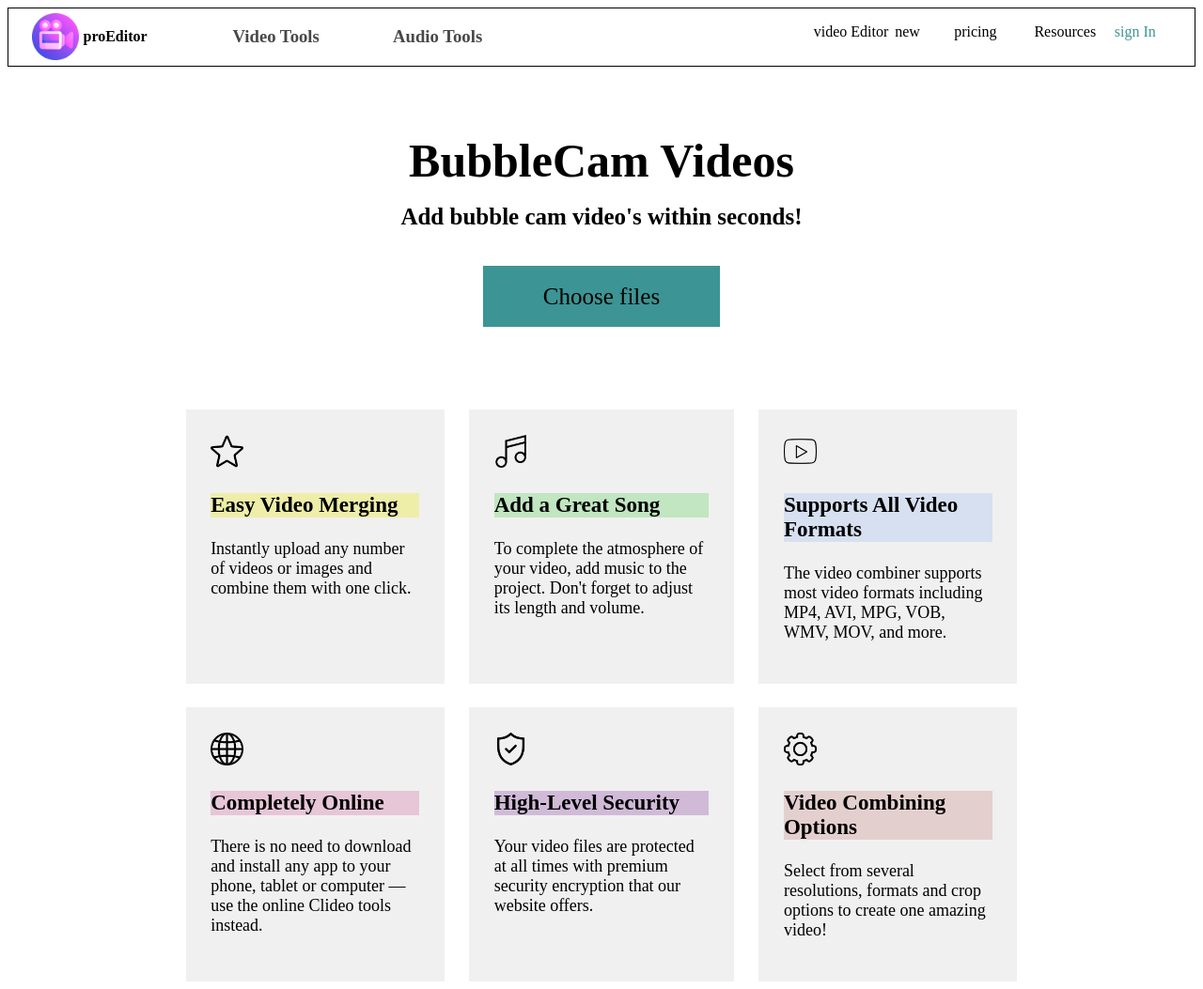
After one commit to selvacreation/videoEditor, a Django app: page /bubble/ in a window 1280 px wide. The commit adds this page. Shown: the whole page at 94% size. Run offline with Django 4.2, Linux system fonts and the light colour scheme.

Commit message:
bubble camera working code

```diff
--- /dev/null
+++ b/videoEditor/static/bubble.css
@@ -0,0 +1,238 @@
+.nav-bar-home{
+    display: flex;
+    color: black;
+    border: 1px solid black;
+}
+.productIconNavBar{
+    display: flex;
+    width: 25%;
+    margin-left: 2%;
+}
+#productIcon{
+    margin-top: 5px;
+    width: 50px;
+    height: 50px;
+}
+#productIconText{
+    margin-left: 2%;
+}
+.videoTools{
+    width: 20%;
+    position: relative;
+    color: rgb(73, 72, 72);
+}
+
+#videoToolsList{
+    border: 1px solid black;
+    position: absolute;
+    /* top: 60px; */
+    padding-left: 5px;
+    padding-right: 5px;
+    margin-left: -15px;
+    margin-top: 2px;
+}
+
+
+.audioTools{
+    width: 50%;
+    position: relative;
+    color: rgb(73, 72, 72);
+}
+#audioToolsList{
+    margin-top: 2px;
+    padding-left: 5px;
+    padding-right: 5px;
+    margin-left: -10px;
+    position: absolute;
+    border: 1px solid black;
+}
+
+.videoEditor{
+    width: 20%;
+    display: flex;
+}
+#videoEditorTag{
+    text-align: end;
+    margin-right: 4%;
+    width: 80%;
+}
+#videoEditorNew{
+    width: 50%;
+}
+.pricing{
+    width: 10%;
+}
+.resources{
+    width: 10%;
+}
+.signIn{
+    color: rgb(61, 148, 148);
+    width: 10%;
+}
+
+
+.bubbleMain{
+    margin-top: 7%;
+    text-align: center;
+    line-height: 25px;
+}
+#bubbleMainH1{
+    font-size: 50px;
+}
+#bubbleMainH3{
+    font-size: 25px;
+}
+#bubbleMainP{
+    margin-top: 40px;
+    margin-left: 40%;
+    margin-right: 40%;
+    padding-top: 20px;
+    padding-bottom: 20px;
+    font-size: 25px;
+    background-color: rgb(61, 148, 148);
+}
+.bubbleFeature{
+    margin-top: 7%;
+    margin-left: 15%;
+    margin-right: 15%;
+    display: flex;
+}
+.bubbleFeature1{
+    width: 33%;
+    padding: 3%;
+    margin-right: 3%;
+    /* border: 1px solid black; */
+    background-color: rgb(240, 240, 240);
+}
+.bubbleFeature2{
+    width: 34%;
+    padding: 3%;
+    margin-right: 3%;
+    /* border: 1px solid black; */
+    background-color: rgb(240, 240, 240);
+}
+.bubbleFeature3{
+    width: 33%;
+    padding: 3%;
+    /* border: 1px solid black; */
+    background-color: rgb(240, 240, 240);
+}
+
+
+.bubbleFeaturenext{
+    margin-top: 2%;
+    margin-left: 15%;
+    margin-right: 15%;
+    display: flex;
+}
+
+.uploadVideo{
+    margin-top: 20%;
+    margin-left: 30%;
+    margin-right: 30%;
+    border: 1px solid black;
+}
+
+.blackBG{
+    position: absolute;
+    z-index: 1;
+    height: 100vh;
+    width: 100vw;
+    background-color: black;
+    opacity: 0.9;
+}
+.BubbleEditorr{
+    position: relative;
+    z-index: 2;
+}
+.editorGrid{
+    display: flex;
+    margin: 5%;
+    color: white;
+    text-align: center;
+}
+.templateVideo{
+    width: 50%;
+    margin-right: 30px;
+}
+.bubbleVideo{
+    width: 50%;
+}
+.templateVideoVidDiv{
+    margin-top: 20px;
+    height: 40vh;
+}
+.bubbleVideoVidDiv{
+    margin-top: 20px;
+    height: 40vh;
+    position: relative;
+    /* position: absolute; */
+}
+.bubbleVideoUpload{
+    position: absolute;
+    justify-content: center;
+}
+#bubbleVideoUploadH4{
+    margin-top: -200px;
+    margin-left: 15vw;
+    color: white;
+    height: 40px;
+    width: 200px;
+    display: flex;
+    align-items: center;
+    justify-content: center;
+    background-color: rgb(61, 61, 219);
+}
+.SaveOrCancel{
+    display: flex;
+    margin-top: -3%;
+    margin-right: 35%;
+    margin-left: 42%;
+}
+#SaveOrCancelP{
+    border: 1px solid black;
+    height: 40px;
+    width: 100px;
+    background-color: red;
+    color: white;
+    text-align: center;
+    display: flex;
+    align-items: center;
+    justify-content: center;
+    margin-right: 2vw;
+}
+#SaveOrCancelForm{
+    border: 1px solid black;
+    height: 40px;
+    width: 100px;
+    background-color: blue;
+    color: white;
+    text-align: center;
+    margin-top: 2vh;
+    display: flex;
+    align-items: center;
+    justify-content: center;
+}
+.uploadVideoBubble{
+    text-align: center;
+    position: absolute;
+    margin-top: -31vh;
+    margin-left: 12vw;
+    border: 1px solid black;
+}
+
+.cancelIcon{
+    z-index: 3;
+    position: absolute;
+    margin-top: 3%;
+    margin-left: 75vw;
+}
+.showVideo{
+    position: relative;
+    z-index: 2;
+    margin-top: 5%;
+    margin-left: 20%;
+    margin-right: 20%;
+    /* border: 1px solid black; */
+    height: 60vh;
+}
--- /dev/null
+++ b/videoEditor/static/script/bubble.js
@@ -0,0 +1,64 @@
+document.addEventListener('DOMContentLoaded',function(){
+    videoTools = document.querySelector(".videoTools")
+        videoTools.addEventListener("mouseover",function(){
+            const videoTool = document.getElementById("videoToolsList")
+            videoTool.style.display = ""
+
+        })
+        videoTools.addEventListener("mouseout",function(){
+            const vidToolList = document.getElementById("videoToolsList")
+            vidToolList.style.display = "none";
+        })
+        audioTools = document.querySelector(".audioTools")
+        audioTools.addEventListener("mouseover",function(){
+            const audioToolsList = document.getElementById("audioToolsList")
+            audioToolsList.style.display = ""
+        })
+        audioTools.addEventListener("mouseout",function(){
+            const audioToolsList = document.getElementById("audioToolsList")
+            audioToolsList.style.display = "none"
+        })
+    bubbleMainP = document.getElementById("bubbleMainP")
+    if (bubbleMainP){
+        console.log("k2",bubbleMainP)
+        bubbleMainP.addEventListener("click",function(){
+            console.log("k1")
+            const uploadVideo = document.getElementsByClassName("uploadVideo")
+            const bubbleMain = document.getElementsByClassName("bubbleMain")
+
+            bubbleMain[0].style.display="none"
+            uploadVideo[0].style.display = ""
+
+        })
+    }
+    bubbleVideoUploadH4 = document.getElementById("bubbleVideoUploadH4")
+    if (bubbleVideoUploadH4){
+        bubbleVideoUploadH4.addEventListener("click",function(){
+            const uploadVideo = document.getElementsByClassName("uploadVideoBubble")
+
+            uploadVideo[0].style.display = ""
+            bubbleVideoUploadH4.style.display = "none"
+
+        })
+    }
+    SaveOrCancelP = document.getElementById("SaveOrCancelP")
+    if (SaveOrCancelP){
+        SaveOrCancelP.addEventListener("click",function(){
+            document.getElementById("cancelClick").click();
+        })
+    }
+    SaveOrCancelForm = document.getElementById("SaveOrCancelForm")
+    if (SaveOrCancelForm){
+        SaveOrCancelForm.addEventListener("click",function(){
+            BubbleEditorr = document.querySelector(".BubbleEditorr")
+            cancelIc = document.getElementById("cancelIc")
+
+            if (cancelIc){
+                cancelIc.addEventListener("click",function(){
+                    document.getElementById("cancelClick").click();
+                })
+            }
+            BubbleEditorr.style.display = "none"
+        })
+    }
+});
--- /dev/null
+++ b/videoEditor/templates/bubbleEdit.html
@@ -0,0 +1,184 @@
+{% load static %}
+<!-- django@selva -->
+<!DOCTYPE html>
+<html>
+    <head>
+        <link rel="stylesheet" href="{% static 'bubble.css' %}">
+    </head>
+    <body>
+        <div class="nav-bar-home">
+            <div class="productIconNavBar">
+                <img src="{% static 'images/productIcon.png' %}" alt="" id="productIcon">
+                <h4 id="productIconText">proEditor</h4>
+            </div>
+            <div class="videoTools">
+                <h3 id="videoToolsH3">Video Tools</h3>
+                <div id="videoToolsList" style="display: none;">
+                    <p>Merge Videos</p>
+                    <p>Add Audio to Video</p>
+                    <p>Trim Video</p>
+                    <p>Crop Video</p>
+                    <p>Rotate Video</p>
+                    <p>Change Volume</p>
+                </div>
+            </div>
+            <div class="audioTools">
+                <h3>Audio Tools</h3>
+                <div id="audioToolsList" style="display: none;">
+                    <p>Text to Speech</p>
+                    <p>Trim Audio</p>
+                    <p>Change Volume</p>
+                    <p>Voice Recorder</p>
+                    <p>Audio Merger</p>
+                </div>
+            </div>
+
+            <div class="videoEditor">
+                <p id="videoEditorTag">video Editor</p>
+                <p id="videoEditorNew">new</p>
+            </div>
+            <div class="pricing">
+                <p>pricing</p>
+            </div>
+            <div class="resources">
+                <p>Resources</p>
+            </div>
+            <div class="signIn">
+                <p>sign In</p>
+            </div>
+        </div>
+
+        {% if showEditor %}
+            <!-- <div id="bubbleVideoEditing"> -->
+                <div class="blackBG"></div>
+                {% if BubbleEditorr %}
+                <div class="BubbleEditorr">
+                    <div class="editorGrid">
+                        <div class="templateVideo">
+                            <h3>Template Video</h3>
+                            <div class="templateVideoVidDiv">
+                                <video class="templateVideoVid" id="templateVideoVid" controls width="100%" height="100%">
+                                    Your browser does not support the video tag.
+                                    <source src="{{ videofile.url }}" type="video/mp4">
+                                </video>
+                            </div>
+
+                        </div>
+                        <div class="bubbleVideo">
+                            <h3>Bubble Video</h3>
+                            <div class="bubbleVideoVidDiv">
+                                <video class="bubbleVideoVid" id="bubbleVideoVid" controls width="100%" height="100%">
+                                    Your browser does not support the video tag.
+                                    <source src="{{ videofileBubble.url }}" type="video/mp4">
+                                </video>
+
+                                {% if showUploadBubble %}
+                                    <div class="bubbleVideoUpload">
+                                        <h4 id="bubbleVideoUploadH4">Upload File</h4>
+                                    </div>
+                                    <div class="uploadVideoBubble" style="display: none;text-align: center;">
+                                        <h2>Upload Video</h2>
+                                        <form method="post" enctype="multipart/form-data">
+                                            {% csrf_token %}
+                                            <input type="hidden" name="form_type" value="form2">
+                                            <input type="hidden" name="templateVideoId" value="{{form.id}}">
+                                            <label for="name">name:</label>
+                                            <input type="text" id="name" name="name"><br>
+                                            <label for="videofile">Video File:</label>
+                                            <input type="file" id="videofile" name="videofile" accept="video/*"><br>
+                                            <button type="submit">Upload</button>
+                                        </form>
+                                    </div>
+                                {% endif %}
+                            </div>
+                        </div>
+                    </div>
+                    <div class="SaveOrCancel">
+                        <p id="SaveOrCancelP">
+                            cancel
+                            <a href="/bubble/" id="cancelClick"></a>
+                        </p>
+                        <form action="" method="post"  >
+                            {% csrf_token %}
+                            <input type="hidden" name="form_type" value="form3">
+                            <input type="hidden" name="bubbleVideoId" value="{{form.id}}">
+                            <input type="hidden" name="templateVideoId" value="{{templateVideo.id}}">
+                            <input type="hidden" name="templateVideoFile" value="{{ videofile }}">
+                            <input type="hidden" name="bubbleVideoFile" value="{{videofileBubble}}">
+                            <button type="submit" id="SaveOrCancelForm">Save</button>
+                        </form>
+                    </div>
+                </div>
+                {% else %}
+                    <div class="cancelIcon">
+                        <img src="{% static 'images/cancel.png' %}" id="cancelIc" style="height: 35px;" alt="">
+                        <a href="/bubble/" id="cancelClick"></a>
+                    </div>
+                    <div class="showVideo">
+                        <video class="videoPlayerBubble" id="videoPlayer" controls width="100%" height="100%">
+                            Your browser does not support the video tag.
+                            <source src="{{ bubbleVideo.url }}" type="video/mp4">
+                        </video>
+                        <!-- {% if download %}
+                            <a href="{{ bubbleVideo.url }}" download="output_bubble.mp4" id="output_bubble" style="display: none;"></a>
+                        {% endif %} -->
+                    </div>
+                {% endif %}
+            <!-- </div> -->
+        {% else %}
+            <div class="bubbleMain">
+                <h1 id="bubbleMainH1">BubbleCam Videos</h1>
+                <h3 id="bubbleMainH3">Add bubble cam video's within seconds!</h3>
+                <p id="bubbleMainP">Choose files</p>
+            </div>
+            <div class="uploadVideo" style="display: none;text-align: center;">
+                <h2>Upload Video</h2>
+                <form method="post" enctype="multipart/form-data">
+                    {% csrf_token %}
+                    <input type="hidden" name="form_type" value="form1">
+                    <label for="name">name:</label>
+                    <input type="text" id="name" name="name"><br>
+                    <label for="videofile">Video File:</label>
+                    <input type="file" id="videofile" name="videofile" accept="video/*"><br>
+                    <button type="submit">Upload</button>
+                </form>
+            </div>
+        {% endif %}
+
+        <div class="bubbleFeature">
+            <div class="bubbleFeature1">
+                <img src="{% static 'images/star.png' %}" id="bubbleFeature1Img" style="height: 35px;" alt="">
+                <h3 style="font-size: 23px;background-color: rgb(238, 238, 169);">Easy Video Merging</h3>
+                <p style="font-size: 18px;">Instantly upload any number of videos or images and combine them with one click.</p>
+            </div>
+            <div class="bubbleFeature2">
+                <img src="{% static 'images/music.png' %}" id="bubbleFeature2Img" style="height: 35px;" alt="">
+                <h3 style="font-size: 23px;background-color: rgb(193, 230, 193);">Add a Great Song</h3>
+                <p style="font-size: 18px;">To complete the atmosphere of your video, add music to the project. Don't forget to adjust its length and volume.</p>
+            </div>
+            <div class="bubbleFeature3">
+                <img src="{% static 'images/youtube.png' %}" id="bubbleFeature3Img" style="height: 35px;" alt="">
+                <h3 style="font-size: 23px;background-color: rgb(215, 224, 240);">Supports All Video Formats</h3>
+                <p style="font-size: 18px;">The video combiner supports most video formats including MP4, AVI, MPG, VOB, WMV, MOV, and more.</p>
+            </div>
+        </div>
+        <div class="bubbleFeaturenext">
+            <div class="bubbleFeature1">
+                <img src="{% static 'images/web.png' %}" id="bubbleFeature1Img" style="height: 35px;" alt="">
+                <h3 style="font-size: 23px;background-color: rgb(230, 198, 215);">Completely Online</h3>
+                <p style="font-size: 18px;">There is no need to download and install any app to your phone, tablet or computer — use the online Clideo tools instead.</p>
+            </div>
+            <div class="bubbleFeature2">
+                <img src="{% static 'images/shield.png' %}" id="bubbleFeature2Img" style="height: 35px;" alt="">
+                <h3 style="font-size: 23px;background-color: rgb(208, 186, 216);">High-Level Security</h3>
+                <p style="font-size: 18px;">Your video files are protected at all times with premium security encryption that our website offers.</p>
+            </div>
+            <div class="bubbleFeature3">
+                <img src="{% static 'images/settings.png' %}" id="bubbleFeature3Img" style="height: 35px;" alt="">
+                <h3 style="font-size: 23px;background-color: rgb(228, 207, 207);">Video Combining Options</h3>
+                <p style="font-size: 18px;">Select from several resolutions, formats and crop options to create one amazing video!</p>
+            </div>
+        </div>
+    </body>
+    <script src="{% static 'script/bubble.js' %}"></script>
+</html>
--- a/videoEditor/templates/editorTrim.html
+++ b/videoEditor/templates/editorTrim.html
@@ -12,8 +12,8 @@
                 <h4 id="productIconText">proEditor</h4>
             </div>
             <div class="videoTools">
-                <h3>Video Tools</h3>
-                <div class="videoToolsList" style="display: none;">
+                <h3 id="videoToolsH3">Video Tools</h3>
+                <div id="videoToolsList" style="display: none;">
                     <p>Merge Videos</p>
                     <p>Add Audio to Video</p>
                     <p>Trim Video</p>
@@ -24,7 +24,7 @@
             </div>
             <div class="audioTools">
                 <h3>Audio Tools</h3>
-                <div class="audioToolsList" style="display: none;">
+                <div id="audioToolsList" style="display: none;">
                     <p>Text to Speech</p>
                     <p>Trim Audio</p>
                     <p>Change Volume</p>
--- a/videoEditor/urls.py
+++ b/videoEditor/urls.py
@@ -4,4 +4,5 @@ from . import views
 urlpatterns = [
     path('members/', views.members, name='members'),
     path('trim/', views.trim, name='trim'),
+    path('bubble/',views.bubble, name='bubble'),
 ]
--- a/videoEditor/views.py
+++ b/videoEditor/views.py
@@ -1,3 +1,9 @@
+"""
+Activate Particular Ffmpeg Version
+export PATH=/home/digital/Downloads/version_ff/ffmpeg-4.4-amd64-static:$PATH
+ffmpeg -i /home/digital/Downloads/sajan2.mp4 -i /home/digital/Downloads/sajan1.mp4 -i /home/digital/Downloads/circle.png  -filter_complex "[0:v]scale=1920x1080[base];[1:v]scale=480x360[1v];[2:v]scale=-1:360,pad=480:360:(ow-iw)/2:color=#000000@1,format=rgb24[mask];[1v][mask]alphamerge[over];[base][over]overlay=x=1500:y=750" -t 5 /home/digital/Downloads/bubble2.mp4
+"""
+
 from django.shortcuts import render
 from django.http import HttpResponse
 from django.template import loader
@@ -20,6 +26,7 @@ def trim(request):
 
     if request.method == 'POST':
         form_type = request.POST.get('form_type', None)
+        base_dir = '/home/digital/webApp/webApp'
         print("form_type----------->",form_type)
         if form_type == 'form1':
             form = VideoForm(request.POST or None,request.FILES or None)
@@ -39,7 +46,6 @@ def trim(request):
             output_file = '/home/digital/webApp/webApp/media/videos/temp.mp4'
 
             video = Video.objects.get(id=video_id)
-            base_dir = '/home/digital/webApp/webApp'
             relative_file_path = 'videos/temp.mp4'
             source_video_path = f"{base_dir}/media/{video.videofile}"
 
@@ -64,3 +70,75 @@ def trim(request):
                 }
             return HttpResponse(template.render(context,request))
     return HttpResponse(template.render(context,request))
+
+def bubble(request):
+    template = loader.get_template('bubbleEdit.html')
+    context = {
+        'showEditor': False
+    }
+    if request.method == 'POST':
+        base_dir = '/home/digital/webApp/webApp'
+        form_type = request.POST.get('form_type', None)
+        if form_type == 'form1':
+                form = VideoForm(request.POST or None,request.FILES or None)
+                if form.is_valid():
+                    saved_video = form.save()
+                    context= {'videofile': saved_video.videofile,
+                        'form': saved_video,
+                        'showEditor': True,
+                        'BubbleEditorr': True,
+                        'showUploadBubble': True
+                        }
+                    return HttpResponse(template.render(context,request))
+        elif form_type == 'form2':
+                templateVideoId = request.POST.get("templateVideoId",None)
+                templateVideo = Video.objects.get(id=templateVideoId)
+                form = VideoForm(request.POST or None,request.FILES or None)
+                if form.is_valid():
+                    saved_video = form.save()
+                    context= {'videofileBubble': saved_video.videofile,
+                              'videofile': templateVideo.videofile,
+                              'form': saved_video,
+                              'templateVideo': templateVideo,
+                              'showEditor': True,
+                              "BubbleEditorr": True,
+                              'showUploadBubble': False
+                        }
+                    return HttpResponse(template.render(context,request))
+        elif form_type == "form3":
+                templateVideoId = request.POST.get("templateVideoId",None)
+                bubbleVideoId = request.POST.get("bubbleVideoId",None)
+                bubbleVideoFile = request.POST.get("bubbleVideoFile",None)
+                templateVideoFile = request.POST.get("templateVideoFile",None)
+                print("bubbleVideoFile-->",bubbleVideoFile)
+                print("templateVideoFile----->",templateVideoFile)
+
+                templateVideoFile = f"{base_dir}/media/{templateVideoFile}"
+                bubbleVideoFile = f"{base_dir}/media/{bubbleVideoFile}"
+                circularImg = f"{base_dir}/videoEditor/static/images/circularBubble.png"
+                output_file = "/home/digital/webApp/webApp/media/videos/tempBubble.mp4"
+
+                command = [
+                    'ffmpeg',
+                    '-y',
+                    '-i', templateVideoFile, '-i', bubbleVideoFile, '-i', circularImg,
+                    '-filter_complex',
+                    '[0:v]scale=1920x1080[base];[1:v]scale=480x360[1v];[2:v]scale=-1:360,pad=480:360:(ow-iw)/2:color=#000000@1,format=rgb24[mask];[1v][mask]alphamerge[over];[base][over]overlay=x=1500:y=750',
+                    output_file
+                ]
+
+                subprocess.run(command, check=True)
+                with open(output_file, 'rb') as file:
+                    file_content = file.read()
+
+                relative_file_path = 'videos/tempBubble.mp4'
+                video = Video(name="bubbleVideo",parent_video = f"{templateVideoId}_{bubbleVideoId}")
+                video.videofile.save(relative_file_path, ContentFile(file_content))
+
+                context = {
+                     "bubbleVideo": video.videofile,
+                     "BubbleEditorr": False,
+                     "showEditor": True
+                }
+
+    return HttpResponse(template.render(context,request))
```
Also changed, not shown: videoEditor/static/script/trim.js (+20 -1 lines), videoEditor/static/trim.css (+23 -0 lines), db.sqlite3, videoEditor/static/images/circularBubble.png (added), videoEditor/static/images/music.png (added), videoEditor/static/images/shield.png (added), videoEditor/static/images/star.png (added), videoEditor/static/images/web.png (added), videoEditor/static/images/youtube.png (added).
